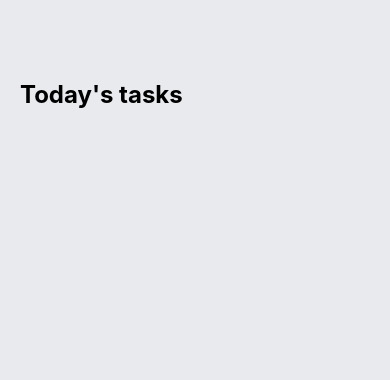
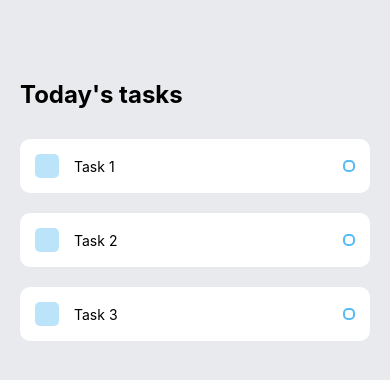
Before and after one commit to datorrado/todoList, a React Native app: screen / in a window 390 px wide. Shown: the top 380 px of the page. Built offline with nearby package versions, Linux system fonts and the light colour scheme.

Commit message:
Add styles to Task component

```diff
--- a/components/Task.js
+++ b/components/Task.js
@@ -2,13 +2,51 @@
 import { View, Text, StyleSheet, TouchableOpacity } from "react-native";
 
 const Task = (props) => {
-    <View>
-        <Text>{props.text}</Text>
+
+    return(
+    <View style={styles.item}>
+        <View style={styles.itemLeft}>
+            <View style={styles.square}></View>
+            <Text style={styles.itemText}>{props.text}</Text>
+        </View>
+        <View style={styles.circular}></View>
     </View>
-
+    )
 }
 
 const styles = StyleSheet.create({
+    item:{
+        backgroundColor: '#FFF',
+        padding: 15,
+        borderRadius: 10,
+        flexDirection: 'row',
+        alignItems: 'center',
+        justifyContent: 'space-between',
+        marginBottom: 20
+    },
+    square:{
+        width: 24,
+        height: 24,
+        backgroundColor: '#55BCF6',
+        opacity: 0.4,
+        borderRadius: 5,
+        marginRight: 15
+    },
+    itemText:{
+        maxWidth: '80%',
+    },
+    circular:{
+        width:12,
+        height:12,
+        borderColor: '#55BCF6',
+        borderWidth:2,
+        borderRadius: 5
+    },
+    itemLeft:{
+        flexDirection: 'row',
+        alignItems: 'center',
+        flexWrap: 'wrap'
+    }
 });
 
 export default Task;
```
